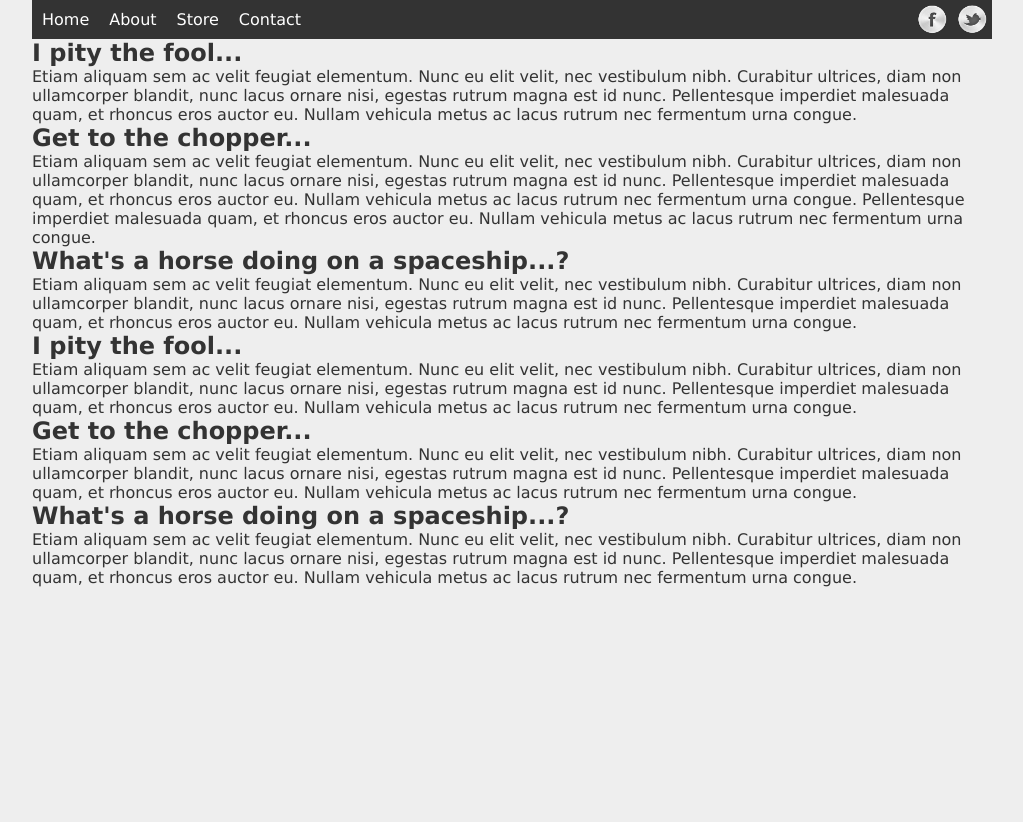
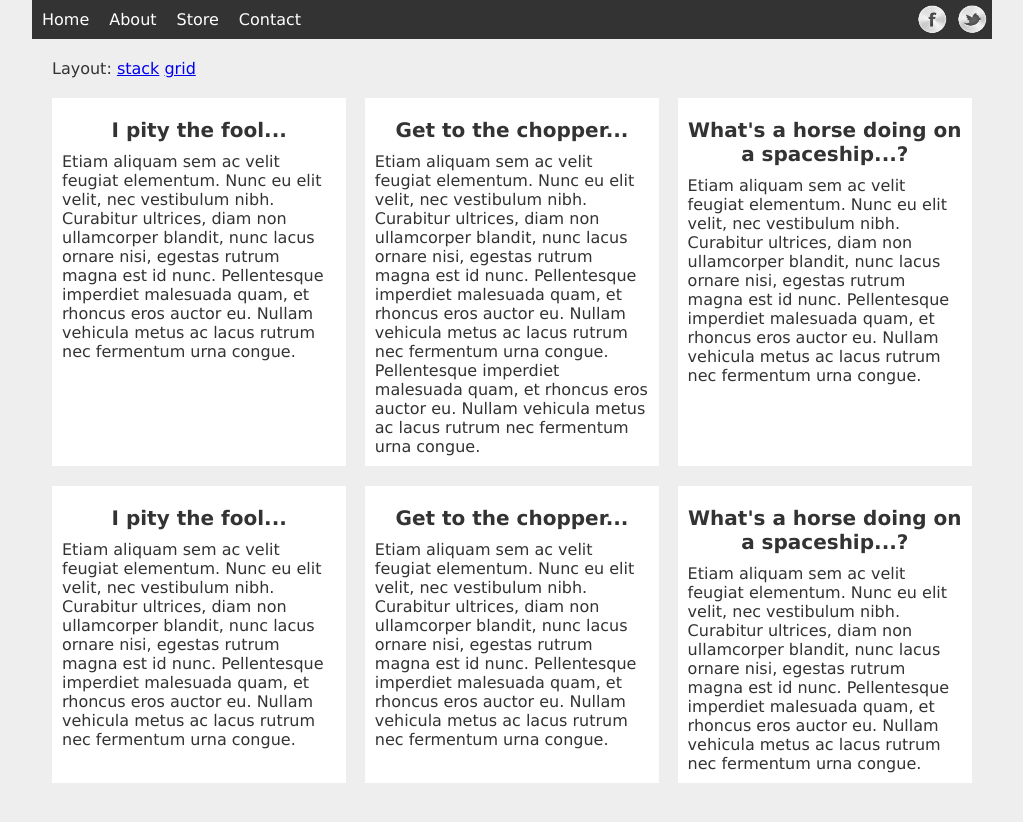
Before and after one commit to wonszfill/css-flexbox-playlist, a plain HTML site: page example-3/grid-vs-stack.html in a window 1280 px wide. Shown: the whole page, without its empty margins (128-1151 px from the left). Before the commit the page ends 800 px from the top, so only its background shows below. Drawn offline with nearby package versions, Linux system fonts and the light colour scheme.

Commit message:
Modified example 3 - flex vs grid (lesson 11)

```diff
--- a/example-3/grid-vs-stack.html
+++ b/example-3/grid-vs-stack.html
@@ -20,6 +20,14 @@
           <li><a href="" class="tw">Twitter</a></li>
         </ul>
       </nav>
+
+      <div style="margin: 20px">
+        <span> Layout:
+          <a href="#" class="stack">stack</a>
+          <a href="#" class="grid">grid</a>
+        </span>
+
+      </div>
 
       <section id="blocks">
         <article>
@@ -49,6 +57,16 @@
       </section>
 
     </div>
+    <script>
+      $("a.stack").on("click", function(){
+        $("article").addClass("stack");
+      });
+
+      $("a.grid").on("click", function(){
+        $("article").removeClass("stack");
+      });
+    </script>
+
 
   </body>
 </html>
--- a/example-3/style.css
+++ b/example-3/style.css
@@ -62,7 +62,22 @@ a.fb{
 
 /* grid vs flex base styles */
 
+#blocks{
+  margin: 20px;
+}
 
+article{
+  background: #fff;
+  margin-bottom: 20px;
+  padding: 10px;
+  box-sizing: border-box;
+}
+
+article h2{
+  text-align: center;
+  font-size: 20px;
+  margin: 10px 0;
+}
 
 /* flex styles */
 
@@ -94,4 +109,19 @@ ul.social{
   margin: 0;
 }
 
+#blocks{
+  display: flex;
+  flex-wrap: wrap;
+  justify-content: space-between;
+}
+
+article{
+  flex: 0 1 32%;
+  transition: flex-basis 0.2s linear;
+}
+
+article.stack{
+  flex: 0 1 100%;
+}
+
 } /* end media 768 */
```
